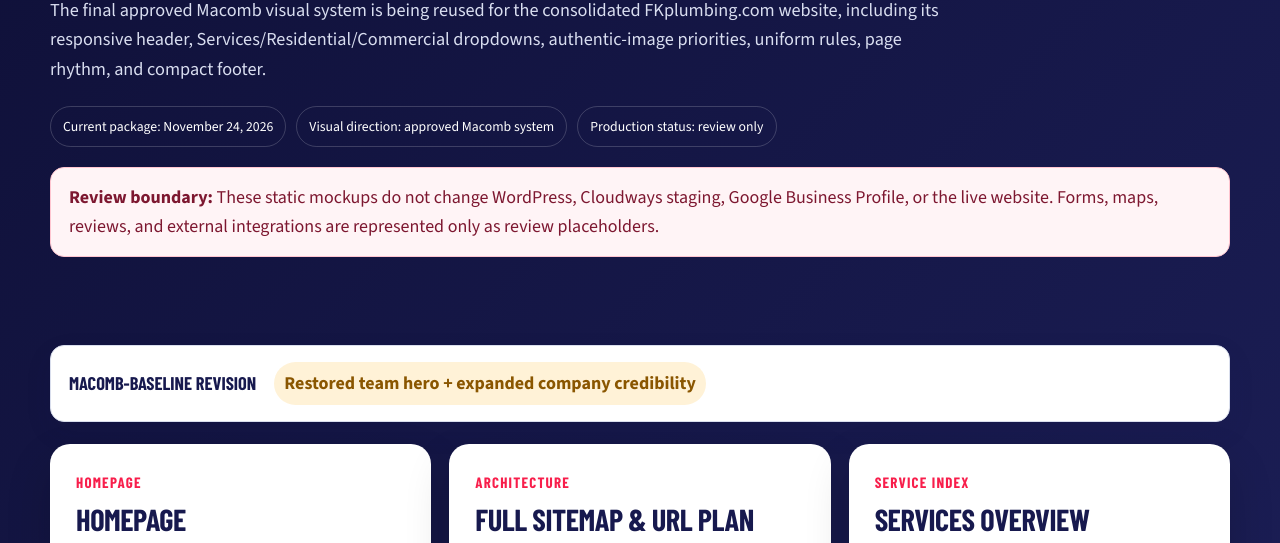
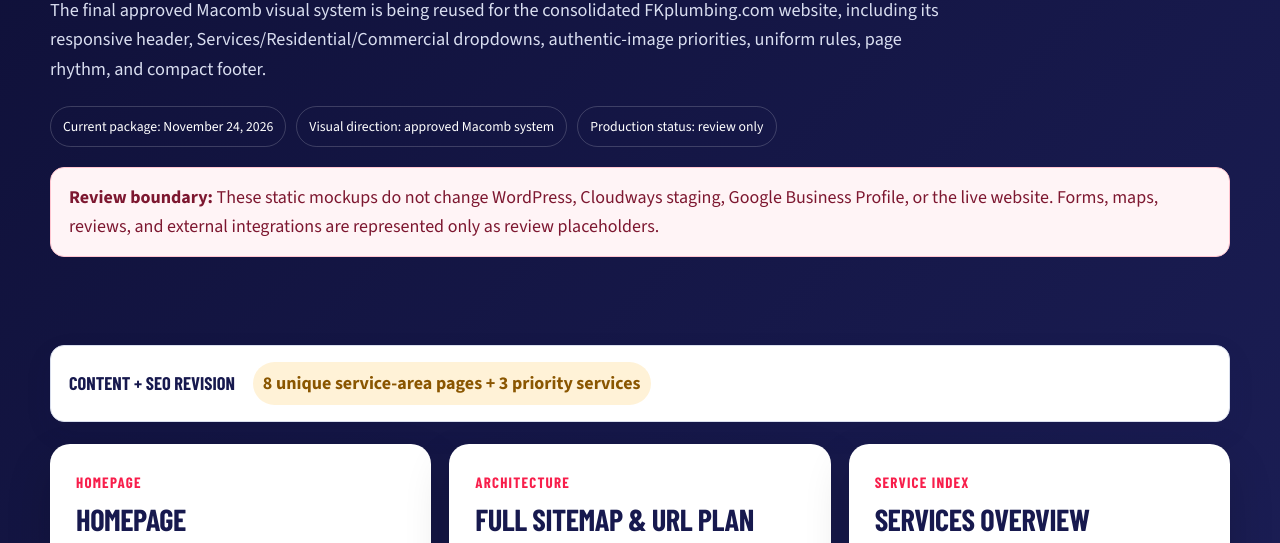
Before and after one commit to bluenovamarketing/FK-Chesterfield-website-preview, a plain HTML site: page index.html in a window 1280 px wide. Shown: the part 195-738 px from the top of the page. Drawn offline with nearby package versions, Linux system fonts and the light colour scheme; a web font is replaced by a local one.

Commit message:
Refresh review hub status

```diff
--- a/index.html
+++ b/index.html
@@ -30,7 +30,7 @@
       </div>
     </section>
     <section class="wrap">
-      <div class="review-status-summary"><strong>Macomb-baseline revision</strong><span class="status-changed">Restored team hero + expanded company credibility</span><span>Final approved design; FK content, SEO, and architecture</span></div>
+      <div class="review-status-summary"><strong>Content + SEO revision</strong><span class="status-changed">8 unique service-area pages + 3 priority services</span><span>271-review Chesterfield source + one-business schema</span></div>
       <div class="review-grid" id="review-grid" aria-live="polite"></div>
     </section>
   </main>
```
